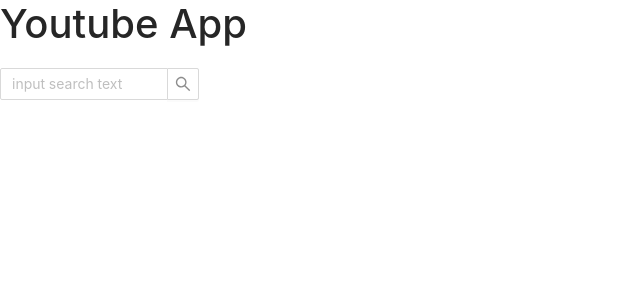
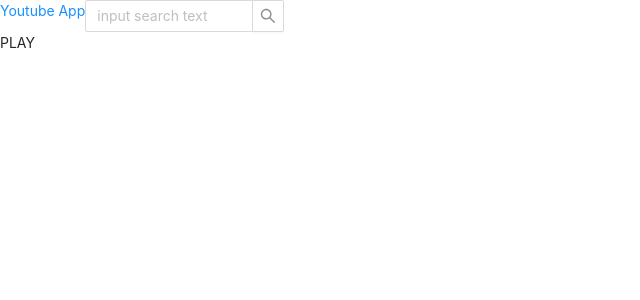
Before and after one commit to miriamglzr/youtube-hs, a React (Create React App) app: page /watch in a window 1280 px wide. Shown: the top 300 px of the page, without its empty margins (0-640 px from the left). Built offline with nearby package versions, Linux system fonts and the light colour scheme.

Commit message:
video player playing inside the whole app

```diff
--- a/src/App.js
+++ b/src/App.js
@@ -1,21 +1,44 @@
-import {BrowserRouter as Router, Routes, Route, Outlet} from 'react-router-dom';
+import {
+  BrowserRouter as Router,
+  Routes,
+  Route,
+  Outlet,
+  NavLink,
+} from 'react-router-dom';
 import './App.css';
 import 'antd/dist/antd.css';
 import SearchInput from './components/Input';
-import {useState} from 'react';
+import React, {useState, Suspense} from 'react';
+
 import VideoList from './components/VideoList';
 import VideoPlayer from './components/VideoPlayer';
+import {useVideo} from './context/selectedVideo';
+
+const VideoListLazy = React.lazy (() => import ('./components/VideoList'));
+const VideoPlayerLazy = React.lazy (() => import ('./components/VideoPlayer'));
 
 function App () {
   const [search, setSearch] = useState ('');
+  const video = useVideo ();
   return (
     <Router className="App container">
-      <h1>Youtube App</h1>
+      <NavLink to="/">Youtube App</NavLink>
       <SearchInput setSearch={setSearch} />
+      {video.id &&
+        <Suspense fallback={<div>Loading...</div>}>
+          <VideoPlayerLazy />
+        </Suspense>}
       <Routes>
-        <Route path="/" element={<div>home</div>} />
-        <Route path=":search" element={<VideoList />} />
-        <Route path="watch" element={<VideoPlayer />} />
+        <Route path="/" element={<div>home <Outlet /></div>} />
+        <Route
+          path=":search"
+          element={
+            <Suspense fallback={<div>Loading...</div>}>
+              <VideoListLazy />
+            </Suspense>
+          }
+        />
+        <Route path="watch" element={<div>PLAY</div>} />
       </Routes>
     </Router>
   );
--- a/src/components/Input.js
+++ b/src/components/Input.js
@@ -1,6 +1,7 @@
 import {Input, Space} from 'antd';
 import {AudioOutlined} from '@ant-design/icons';
 import {Outlet, useNavigate} from 'react-router-dom';
+import {useVideo} from '../context/selectedVideo';
 
 const {Search} = Input;
 
@@ -15,9 +16,11 @@
 
 export default function SearchInput({setSearch}) {
   const navigate = useNavigate ();
+  const video = useVideo ();
   const onSearch = value => {
     console.log (value);
     setSearch (value);
+
     navigate (`/${value}`);
   };
 
--- a/src/components/VideoList.js
+++ b/src/components/VideoList.js
@@ -1,5 +1,5 @@
 import {useState} from 'react';
-import {NavLink, useParams} from 'react-router-dom';
+import {NavLink, Outlet, useParams} from 'react-router-dom';
 import useSWR from 'swr';
 import ItemCard from './ItemCard';
 import styled from 'styled-components';
@@ -38,6 +38,7 @@
             );
           })}
         </List>
+        <Outlet />
         <button onClick={() => page !== 1 && setPage (page - 1)}>
           previous
         </button>
--- a/src/components/VideoPlayer.js
+++ b/src/components/VideoPlayer.js
@@ -10,11 +10,13 @@
   let [searchParams, setSearchParams] = useSearchParams ();
   const video = useVideo ();
   console.log (video);
-  const {id, selectedVideo} = video;
+  const {id, selectedVideo, resetState} = video;
 
   useEffect (
-    async () => {
-      if (id !== undefined) setSearchParams ({v: id});
+    () => {
+      async function fetchData () {
+        if (id !== '') setSearchParams ({v: id});
+      }
     },
     [id]
   );
@@ -24,6 +26,7 @@
     selectedVideo &&
     id &&
     <div>
+      <button onClick={() => resetState ()}>X</button>
       <ReactPlayer url={selectedVideo.url} />
     </div>
   );
--- a/src/context/selectedVideo.js
+++ b/src/context/selectedVideo.js
@@ -8,6 +8,11 @@
 export function SelectedVideoProvider({children}) {
   const [selectedVideo, setSelectedVideo] = useState ('');
   const [id, setId] = useState ('');
+
+  const resetState = () => {
+    setId ('');
+    setSelectedVideo ('');
+  };
 
   const fetcher = (...args) => fetch (...args).then (res => res.json ());
 
@@ -22,7 +27,7 @@
 
   return (
     <SelectedVideoContext.Provider
-      value={{selectedVideo: data, setSelectedVideo, setId, id}}
+      value={{selectedVideo: data, setSelectedVideo, setId, id, resetState}}
     >
       {children}
     </SelectedVideoContext.Provider>
```
